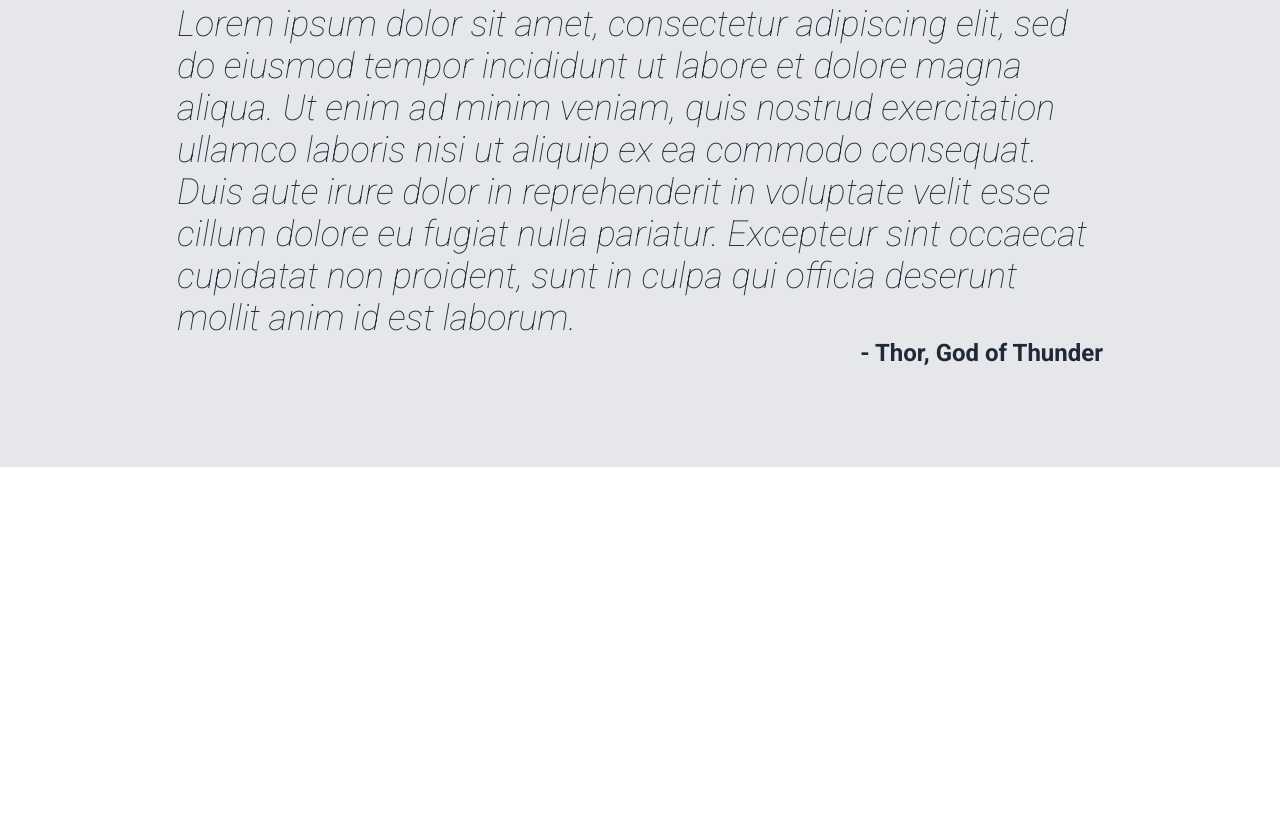
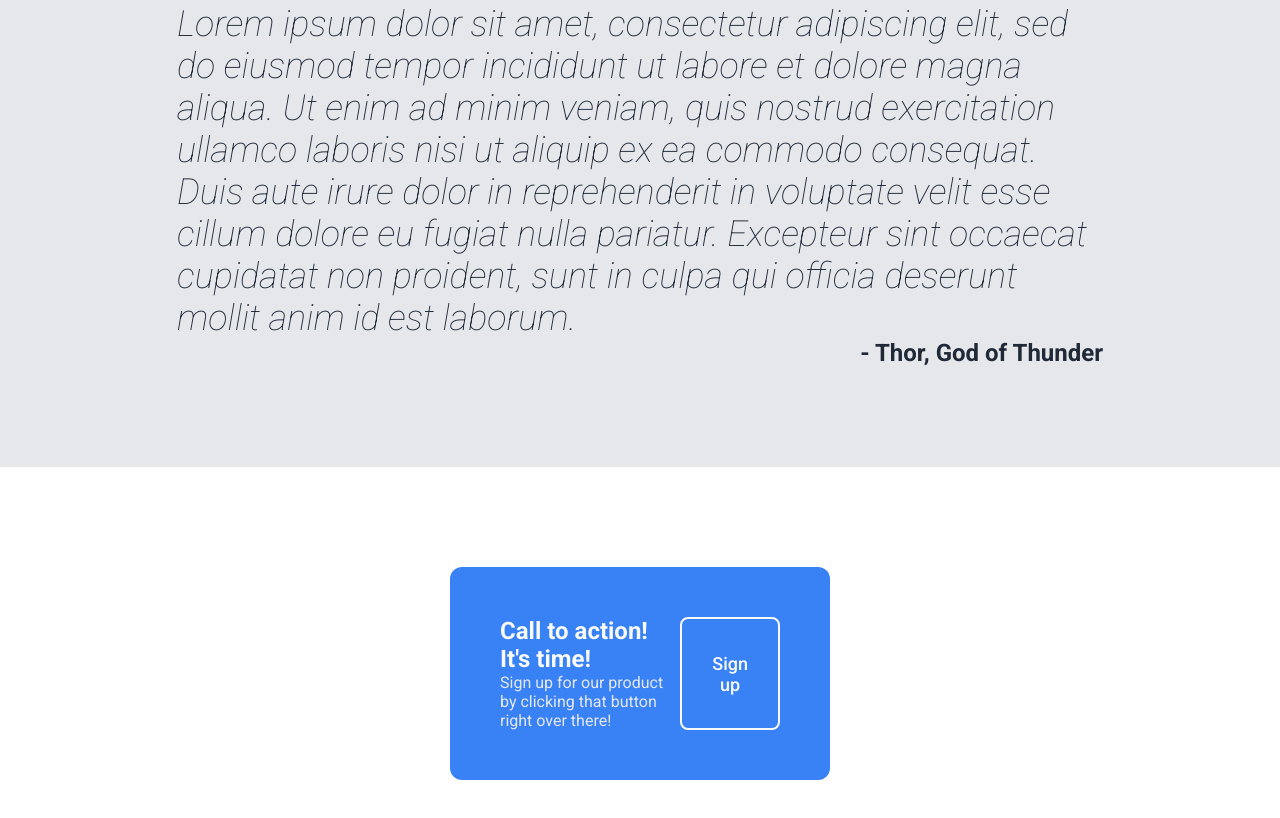
Before and after one commit to EstebanMacanek/odin-landing-page, a plain HTML site: page index.html in a window 1280 px wide. Shown: the part 1214-2032 px from the top of the page. Before the commit the page ends 1681 px from the top, so only its background shows below. Drawn offline with Linux system fonts and the light colour scheme.

Commit message:
Add Call to action

```diff
--- a/index.html
+++ b/index.html
@@ -20,7 +20,7 @@
         <div class="text">
             <h1>This website is awesome</h1>
             <p>Lorem ipsum dolor sit amet, consectetur adipiscing elit, sed do eiusmod tempor incididunt ut labore et dolore magna aliqua.</p>
-            <button><a href="#">Sign up</a></button>
+            <button>Sign up</button>
         </div>
         <img src="./img/nasa-yZygONrUBe8-unsplash.jpg" alt="The Earth from Space">
     </div>
@@ -49,5 +49,12 @@
         <p>Lorem ipsum dolor sit amet, consectetur adipiscing elit, sed do eiusmod tempor incididunt ut labore et dolore magna aliqua. Ut enim ad minim veniam, quis nostrud exercitation ullamco laboris nisi ut aliquip ex ea commodo consequat. Duis aute irure dolor in reprehenderit in voluptate velit esse cillum dolore eu fugiat nulla pariatur. Excepteur sint occaecat cupidatat non proident, sunt in culpa qui officia deserunt mollit anim id est laborum.</p>
         <p class="author">- Thor, God of Thunder</p>
     </div>
+    <div class="call">
+        <div class="text">
+            <h2>Call to action! It's time!</h2>
+            <p>Sign up for our product by clicking that button right over there!</p>
+        </div>
+        <button>Sign up</button>
+    </div>
 </body>
 </html>
--- a/style.css
+++ b/style.css
@@ -46,24 +46,24 @@
     width: 500px;
 }
 
-.text h1 {
+.hero .text h1 {
     font-size: 48px;
     color: #f9faf8;
     margin-bottom: 12px;
     font-weight: 900;
 }
 
-.text p {
+.hero .text p {
     font-size: 18px;
     color: #e5e7eb;
     margin-bottom: 8px;
 }
 
-.text a {
+.hero .text a {
     color: #f9faf8;
 }
 
-button {
+.hero .text button {
     padding: 6px 20px;
     font-size: 18px;
     color: #f9faf8;
@@ -72,8 +72,8 @@ button {
     border-radius: 4px;
 }
 
-button:hover {
-    background-color: #475b7a;
+.hero .text button:hover {
+    background-color: #2d69c2;
     cursor: pointer;
 }
 
@@ -137,3 +137,35 @@ button:hover {
     text-align: end;
     padding-top: 0px;
 }
+
+.call {
+    display: flex;
+    margin: 100px 450px;
+    background-color: #3882f6;
+    padding: 50px;
+    border-radius: 12px;
+    justify-content: space-between;
+}
+
+.call .text h2 {
+    color: #f9faf8;
+}
+
+.call .text p {
+    color: #e5e7eb;
+}
+
+.call button {
+    border: 2px solid #f9faf8;
+    background-color: #3882f6;
+    color: #f9faf8;
+    font-size: 18px;
+    font-weight: 500;
+    padding: 4px 30px;
+    border-radius: 8px;
+}
+
+.call button:hover {
+    background-color: #2d69c2;
+    cursor: pointer;
+}
```
